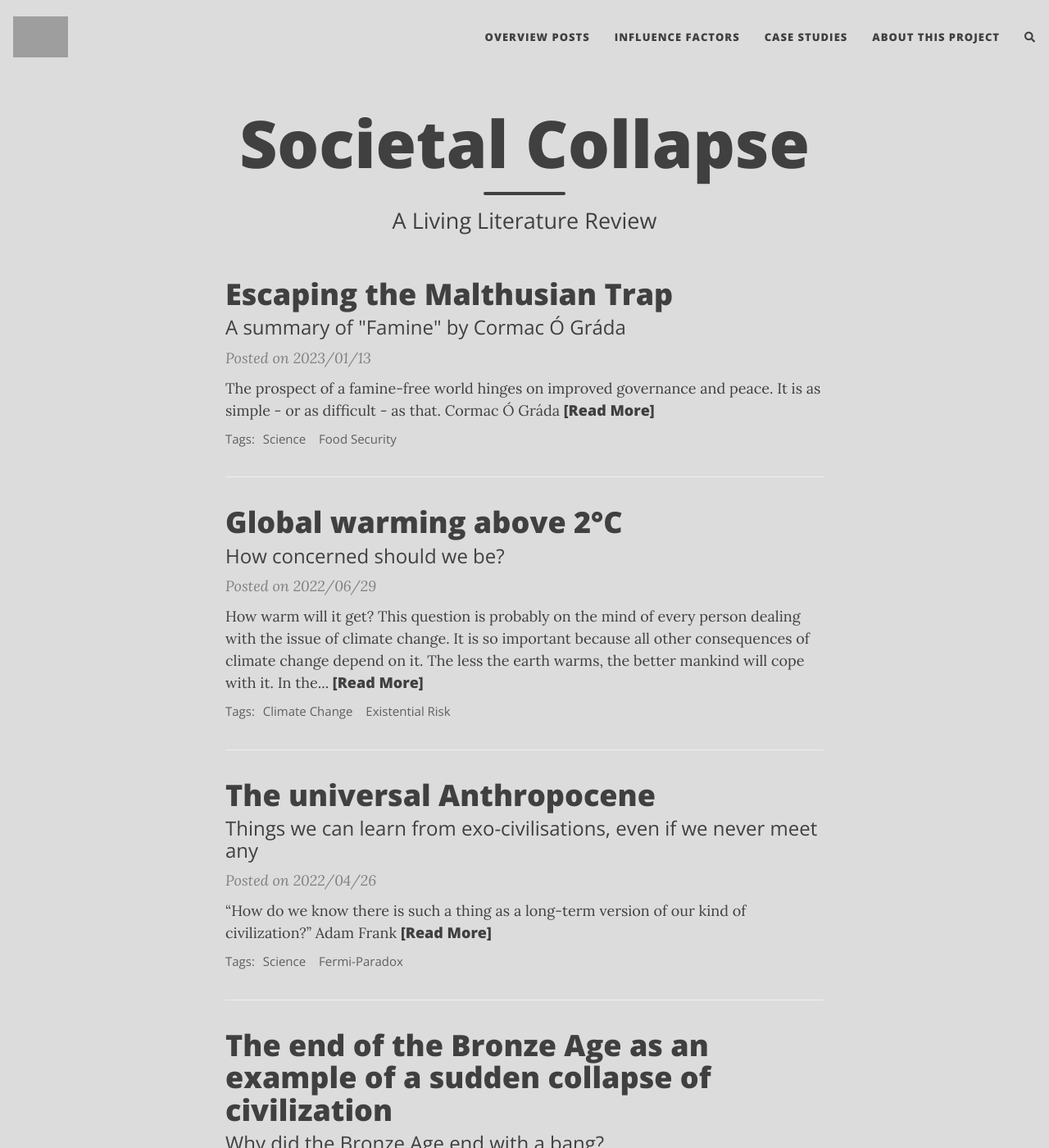
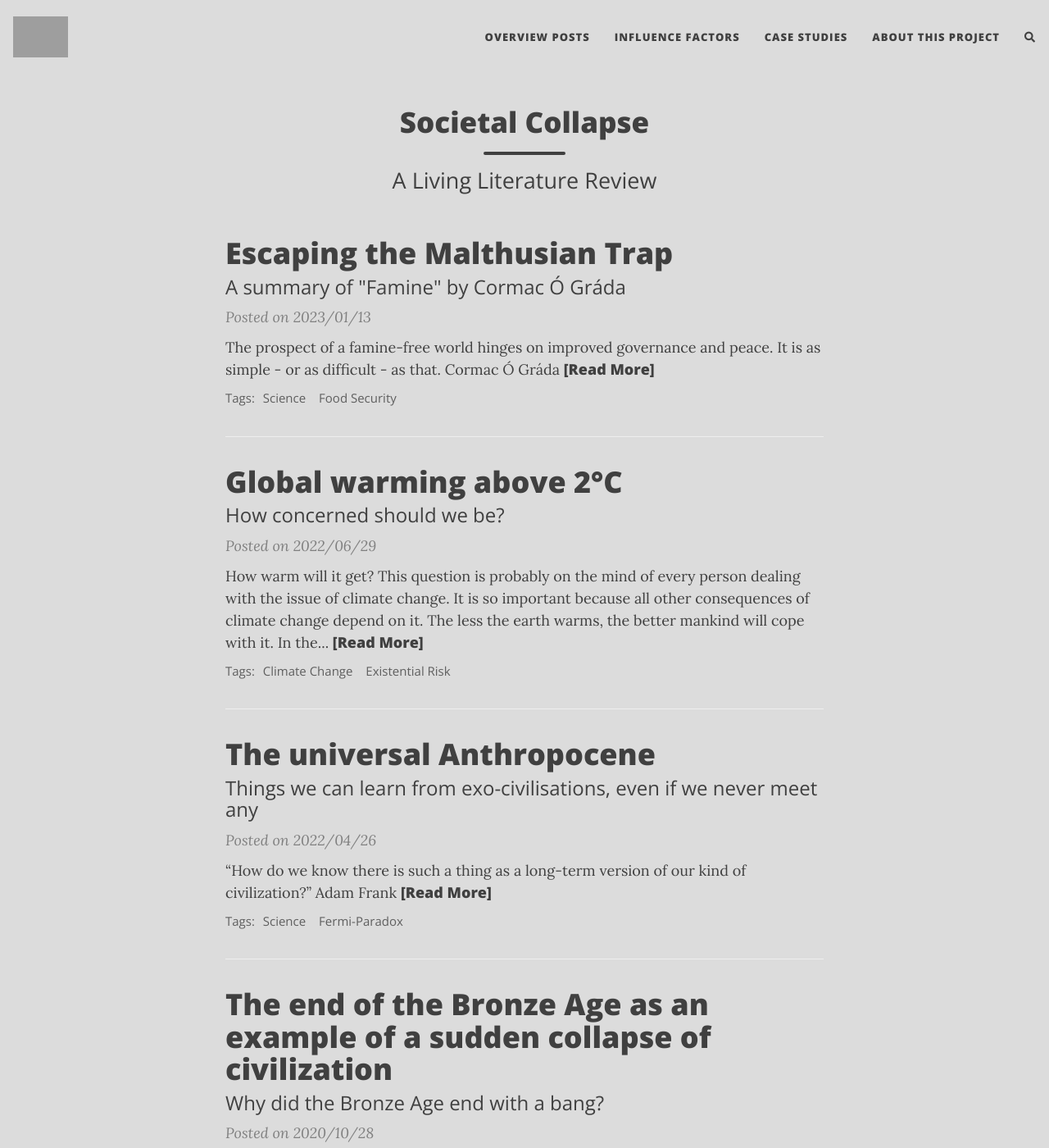
Before and after one commit to florianjehn/Societal_Collapse, a Jekyll site: the page built from index.html, in a window 1280 px wide and 1400 px high. Shown: the whole window at 82% size. Built offline with Jekyll 4.4.1, drawn with Linux system fonts in a browser that asks for light colours; nearby versions of some CDN libraries; the list of posts is cut into pages by our own code; comment, search, counter and statistics services are not loaded; grey boxes are pictures that could not be loaded.

Commit message:
Update beautifuljekyll.css

```diff
--- a/assets/css/beautifuljekyll.css
+++ b/assets/css/beautifuljekyll.css
@@ -676,7 +676,7 @@ nav.top-nav-short-permanent ~ header > .intro-header.big-img {
 }
 .intro-header .page-heading h1 {
   margin-top: 0;
-  font-size: 2.5rem;
+  font-size: 2.1875rem;
 }
 .intro-header .post-heading h1 {
   margin-top: 0;
@@ -729,10 +729,10 @@ nav.top-nav-short-permanent ~ header > .intro-header.big-img {
     padding: 9.375rem 0;
   }
   .intro-header .page-heading h1 {
-    font-size: 5rem;
+    font-size: 2.1875rem;
   }
   .intro-header .post-heading h1 {
-    font-size: 3.125rem;
+    font-size: 2.1875rem;
   }
   .intro-header.big-img .img-desc {
     font-size: 0.875rem;
```
